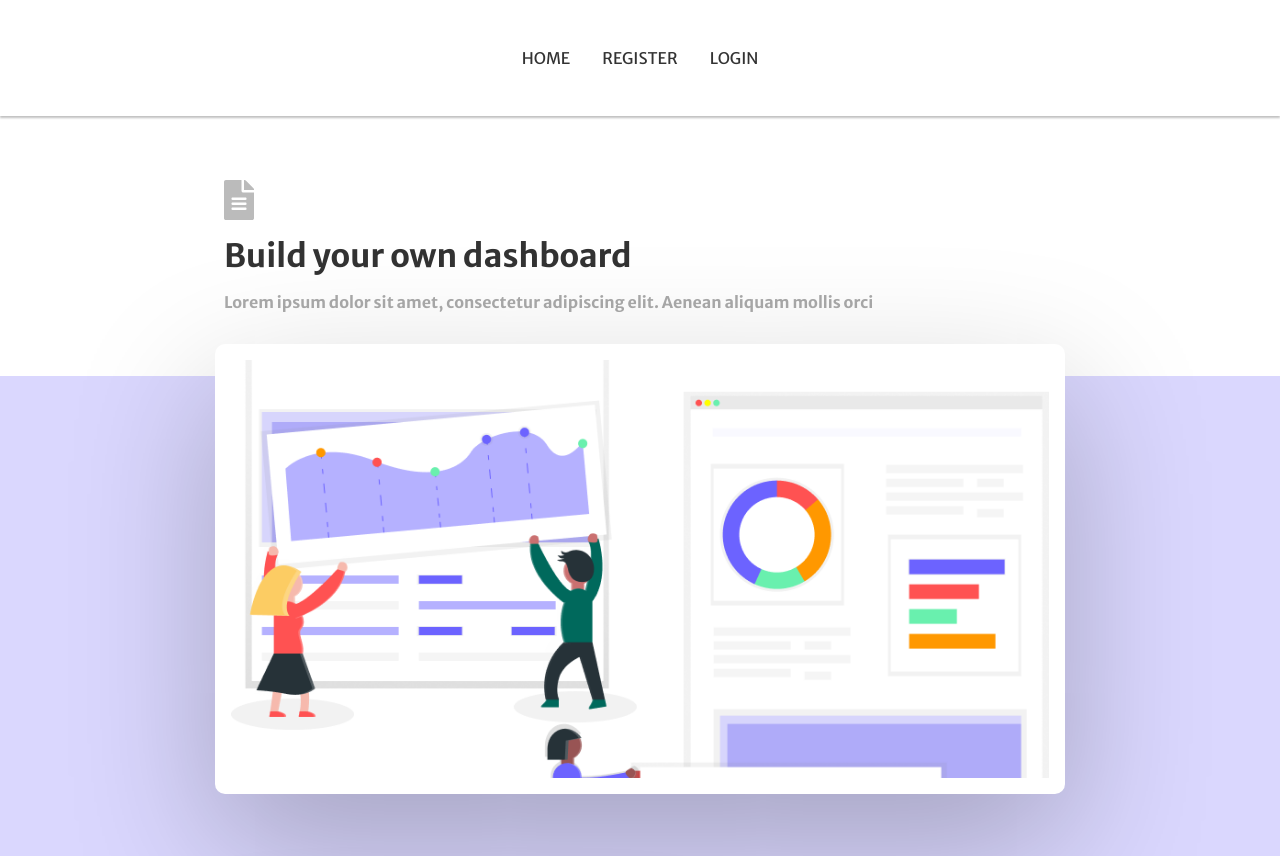
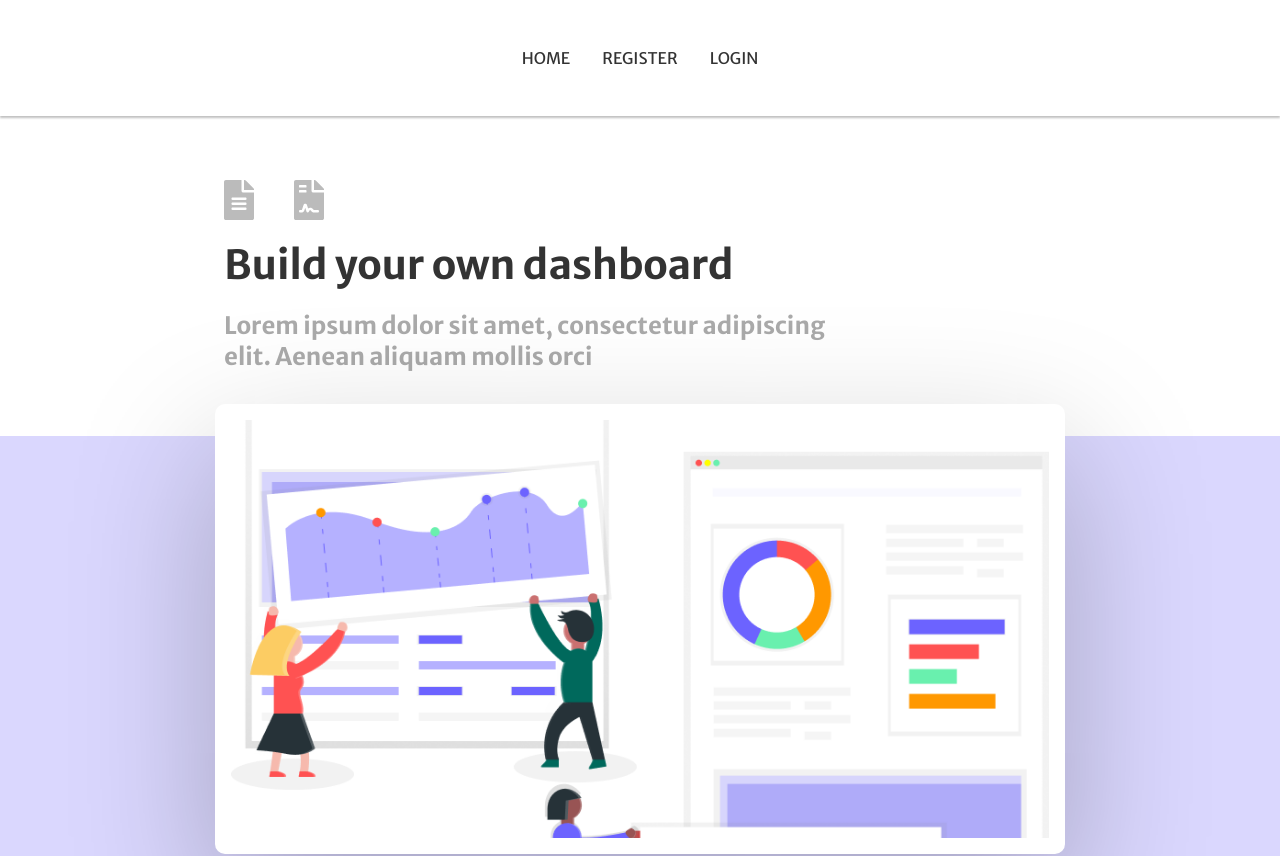
Before and after one commit to nehabharati/dashboard-with-auth, a React (Create React App) app in the folder client/: page / in a window 1280 px wide. Shown: the top 856 px of the page. Built offline with nearby package versions, Linux system fonts and the light colour scheme.

Commit message:
Made CSS changes

```diff
--- a/client/src/App.css
+++ b/client/src/App.css
@@ -26,7 +26,7 @@ a:hover {
 }
 
 .brands {
-  background-color: thistle;
+  font-size: 0.8rem;
 }
 
 section div {
@@ -37,10 +37,6 @@ section div {
 
 .dashboard nav {
   text-align: center;
-}
-
-.dashboard h2 {
-  margin-top: 4em;
 }
 
 .dashboard nav ul {
@@ -199,6 +195,7 @@ form {
   padding:  2em;
   background-color: #e9e9e9;
   border-radius: 10px;
+  max-width: 80%;
 }
 
 form input {
@@ -224,6 +221,10 @@ form button {
 
 form button:hover {
   background-color: #e0ad2d;
+}
+
+form p {
+  margin: 0;
 }
 
 .navbar {
@@ -265,6 +266,11 @@ form button:hover {
   width: 80%;
 }
 
+.icons {
+  display: flex;
+  flex-direction: row;
+}
+
 .hero div {
   align-items: flex-start;
 }
@@ -298,7 +304,7 @@ form button:hover {
   background-color: white;
   border-radius: 10px;
   padding: 1em;
-  width: 300px;
+  width: 80%;
   height: 450px;
   object-fit: cover;
 }
@@ -476,6 +482,15 @@ form button:hover {
 @media (min-width:1280px) {
   .hero {
     margin: 4em 14em;
+    width: 50%;
+  }
+
+  .hero h2 {
+    font-size: 2.5rem;
+  }
+
+  .hero p {
+    font-size: 1.5rem;
   }
 
   .mid-section div img {
@@ -492,6 +507,7 @@ form button:hover {
 
   .secondary-info p {
     margin: 1em;
+    font-weight: 700;
   }
 }
 
--- a/client/src/components/DashboardFooter.js
+++ b/client/src/components/DashboardFooter.js
@@ -5,7 +5,7 @@ export default function DashboardFooter() {
         <footer>
             <div>
                 <p>
-                    For more information about the API, please have a look at the documentation of <a href="https://punkapi.com/documentation/"> Punk API</a>
+                    For more information about the API, please refer <a href="https://punkapi.com/documentation/"> Punk API</a>
                 </p>
             </div>
         </footer>
--- a/client/src/components/Home.js
+++ b/client/src/components/Home.js
@@ -1,6 +1,6 @@
 import React from 'react'
 import { FontAwesomeIcon } from '@fortawesome/react-fontawesome'
-import { faFileAlt } from '@fortawesome/free-solid-svg-icons'
+import { faFileAlt, faFileContract } from '@fortawesome/free-solid-svg-icons'
 import FadeInSection from "./FadeInSection"
 
 export default function Home() {
@@ -8,8 +8,9 @@ export default function Home() {
         <div>
             <FadeInSection>
                 <section className="hero">
-                    <div>
-                        <FontAwesomeIcon icon={faFileAlt} style={{ fontSize: "2.5rem", color: "#bbb", textAlign: "left" }} />
+                    <div className="icons">
+                        <FontAwesomeIcon icon={faFileAlt} style={{ fontSize: "2.5rem", color: "#bbb", textAlign: "left", marginRight: "1em" }} />
+                        <FontAwesomeIcon icon={faFileContract} style={{ fontSize: "2.5rem", color: "#bbb", textAlign: "left", marginRight: "1em" }} />
                     </div>
                     <h2>Build your own dashboard</h2>
                     <p>Lorem ipsum dolor sit amet, consectetur adipiscing elit. Aenean aliquam mollis orci</p>
--- a/client/src/components/auth/Login.js
+++ b/client/src/components/auth/Login.js
@@ -39,7 +39,7 @@ function Login(props) {
     }
 
     return (
-        <div>
+        <div className="auth">
             <h1>Login</h1>
             <form noValidate onSubmit={handleSubmit}>
                 <label htmlFor="email">Email</label>
@@ -51,13 +51,12 @@ function Login(props) {
                     placeholder="Email"
                     onChange={handleEmail}
                     className={classnames("", {
-                        invalid: errors.email
-                        // || errors.emailnotfound
+                        invalid: errors.email || errors.emailnotfound
                     })}
                 />
                 <span className="red-text">
                     {errors.email}
-                    {/* {errors.emailnotfound} */}
+                    {errors.emailnotfound}
                 </span>
                 <label htmlFor="password">Password</label>
                 <input
@@ -76,8 +75,8 @@ function Login(props) {
                     {errors.passwordincorrect}
                 </span>
                 <button type="submit">Login</button>
-                <p className="grey-text text-darken-1">
-                    Don't have an account? <Link to="/register">Register</Link>
+                <p>Don't have an account?
+                    <Link to="/register"> Register</Link>
                 </p>
             </form>
         </div>
--- a/client/src/components/auth/Register.js
+++ b/client/src/components/auth/Register.js
@@ -85,7 +85,9 @@ function Register(props) {
                 />
                 <span className="red-text">{errors.password}</span>
                 <button type="submit">Register</button>
-                <p>Already have an account? <Link to="/login">Log in</Link></p>
+                <p>Already have an account?
+                    <Link to="/login"> Login</Link>
+                </p>
             </form>
         </div>
     )
```
